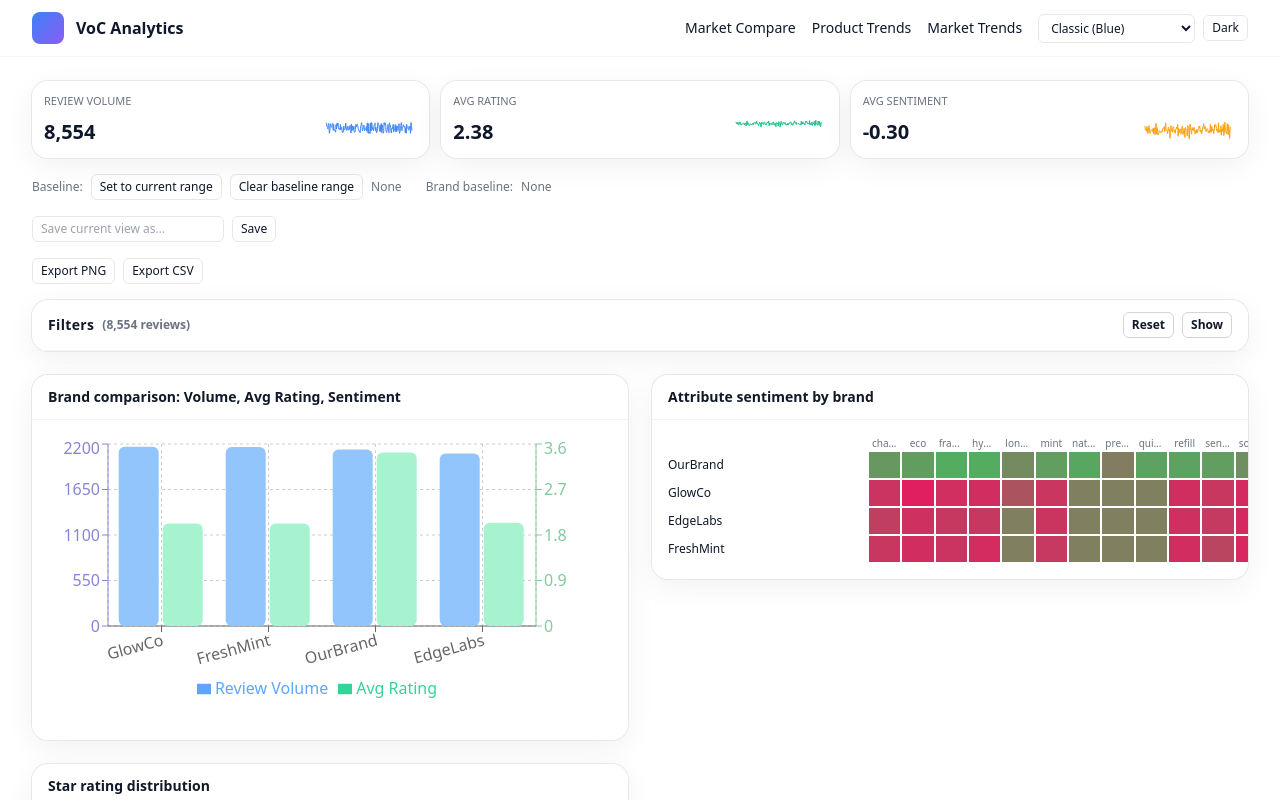
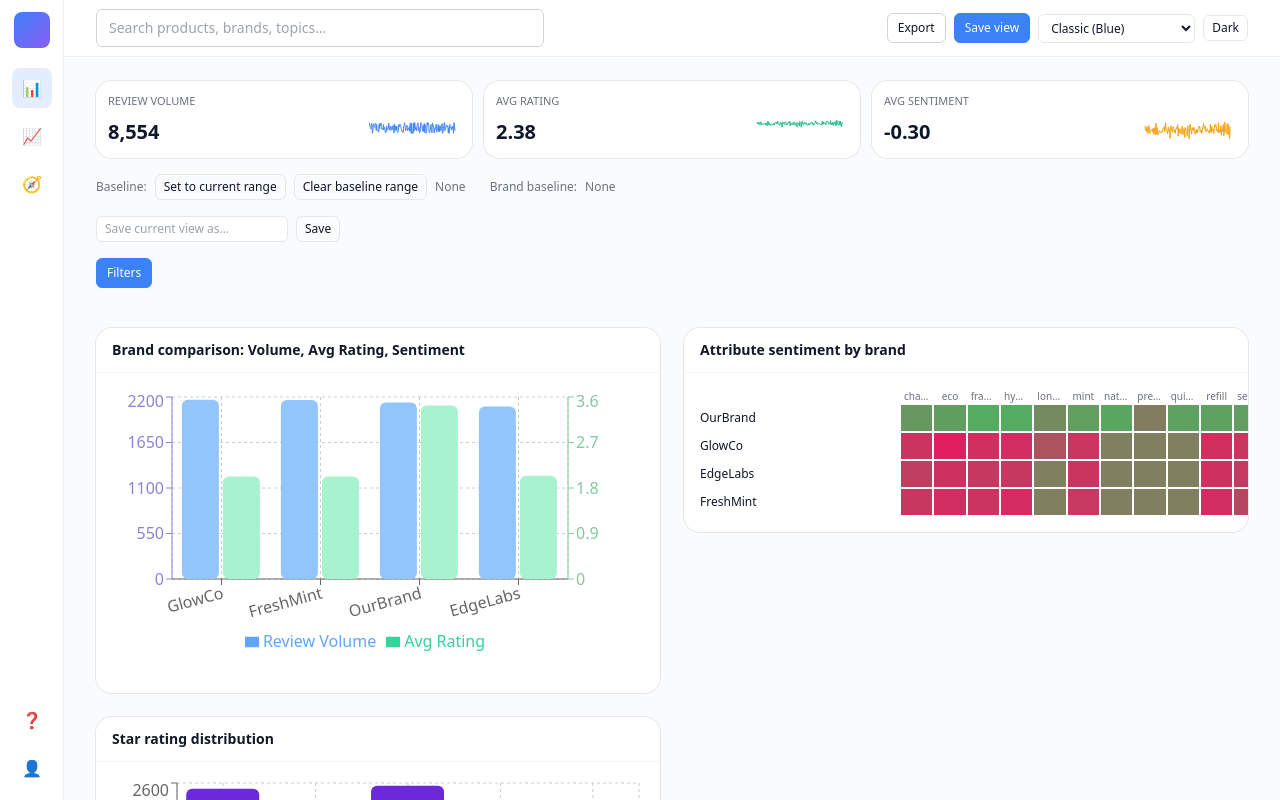
Before and after one commit to jvirgi/dashboard2, a Next.js app: page /market in a window 1280 px wide. Shown: the top 800 px of the page. Built offline with nearby package versions, Linux system fonts and the light colour scheme.

Commit message:
feat(ui): Phase 1 redesign — app shell (left rail + top bar), filter drawer, theme tokens, improved contrast

```diff
--- a/src/app/globals.css
+++ b/src/app/globals.css
@@ -3,13 +3,36 @@
 @tailwind utilities;
 
 :root {
-  --background: 255 255 255;
-  --foreground: 15 23 42; /* slate-900 for higher contrast */
-  --brand: 59 130 246;
-  --accent: 139 92 246;
+  /* Text */
+  --foreground: 15 23 42; /* slate-900 */
+  --foreground-muted: 71 85 105; /* slate-600 */
+  --foreground-subtle: 100 116 139; /* slate-500 */
+
+  /* Brand */
+  --brand: 59 130 246; /* classic blue */
+  --accent: 139 92 246; /* violet */
+
+  /* Roles (AA/CB safe approximations) */
+  --positive: 16 185 129; /* emerald */
+  --warning: 245 158 11; /* amber */
+  --negative: 239 68 68; /* rose */
+
+  /* Surfaces */
+  --surface-0: 255 255 255; /* white */
+  --surface-1: 250 251 253; /* subtle off white */
+  --surface-2: 244 246 248; /* section bg */
+
+  /* Radii */
+  --radius-sm: 8px;
+  --radius-md: 12px;
+  --radius-lg: 16px;
+
+  /* Shadows */
+  --shadow-soft: 0 6px 24px rgba(0,0,0,0.06);
+  --shadow-elevated: 0 14px 48px rgba(0,0,0,0.18);
 }
 
-/* Theme variants */
+/* Theme variants via data-theme */
 :root[data-theme="classic"] { --brand: 59 130 246; --accent: 139 92 246; }
 :root[data-theme="ocean"]   { --brand: 14 165 233; --accent: 20 184 166; }
 :root[data-theme="emerald"] { --brand: 16 185 129; --accent: 5 150 105; }
@@ -18,10 +41,7 @@
 
 html, body, #__next { height: 100%; }
 
-body {
-  color: rgb(var(--foreground));
-  background: #ffffff;
-}
+body { color: rgb(var(--foreground)); background: rgb(var(--surface-1)); }
 
 .dark body {
   background: radial-gradient(1200px 600px at 10% -10%, rgb(var(--brand) / 0.10), transparent),
@@ -32,8 +52,19 @@ body {
 
 .container-padded { @apply max-w-7xl mx-auto px-4 sm:px-6 lg:px-8; }
 
-.card { @apply bg-white/90 backdrop-blur rounded-2xl shadow-soft ring-1 ring-gray-200; }
-.dark .card { @apply bg-white/10 ring-white/10 shadow-elevated; }
+.card {
+  background-color: rgb(var(--surface-0) / 0.98);
+  -webkit-backdrop-filter: saturate(120%) blur(6px);
+  backdrop-filter: saturate(120%) blur(6px);
+  border-radius: var(--radius-lg);
+  box-shadow: var(--shadow-soft);
+  @apply ring-1 ring-gray-200;
+}
+.dark .card {
+  background-color: rgb(255 255 255 / 0.08);
+  @apply ring-white/10;
+  box-shadow: var(--shadow-elevated);
+}
 
 .card-header { @apply px-4 py-3 border-b border-gray-100 text-sm font-semibold text-gray-900; }
 .dark .card-header { @apply border-white/10 text-gray-100; }
@@ -43,18 +74,27 @@ body {
 .header-glass { @apply bg-white/90 backdrop-blur border-b border-gray-100; }
 .dark .header-glass { @apply bg-white/10 border-white/10; }
 
-/* Higher-contrast buttons */
-.btn { @apply px-2 py-1 rounded-md border text-xs; }
+/* Buttons */
+.btn { @apply inline-flex items-center gap-1 px-2.5 py-1.5 rounded-md border text-xs; }
 .btn-ghost { @apply border-gray-300 hover:border-gray-400; }
+.btn-primary { color: white; background-color: rgb(var(--brand)); border-color: rgb(var(--brand)); }
+.btn-primary:hover { filter: brightness(0.95); }
 
-/* Brand utilities using CSS variables */
+/* Brand utilities */
 .brand-text { color: rgb(var(--brand)); }
 .brand-bg { background-color: rgb(var(--brand)); }
 .brand-border { border-color: rgb(var(--brand)); }
 .brand-ring { box-shadow: 0 0 0 3px rgb(var(--brand) / 0.25); }
 .brand-gradient { background-image: linear-gradient(135deg, rgb(var(--brand)), rgb(var(--accent))); }
 
-/* Hover variants for custom utilities */
-.hover\:brand-text:hover { color: rgb(var(--brand)); }
-.hover\:brand-border:hover { border-color: rgb(var(--brand)); }
-.hover\:brand-bg:hover { background-color: rgb(var(--brand)); }
+/* Sidebar */
+.app-shell { display: grid; grid-template-columns: 64px 1fr; }
+.app-rail { @apply sticky top-0 h-screen; background: rgb(var(--surface-0)); border-right: 1px solid rgba(0,0,0,0.06); }
+.dark .app-rail { background: rgba(255,255,255,0.06); border-right-color: rgba(255,255,255,0.12); }
+.rail-item { @apply w-10 h-10 rounded-lg flex items-center justify-center; }
+.rail-item:hover { background-color: rgb(var(--brand) / 0.08); }
+.rail-item.active { background-color: rgb(var(--brand) / 0.14); color: rgb(var(--brand)); }
+
+/* Topbar */
+.topbar { @apply sticky top-0 z-30; background: rgb(var(--surface-0) / 0.9); -webkit-backdrop-filter: blur(8px); backdrop-filter: blur(8px); border-bottom: 1px solid rgba(0,0,0,0.06); }
+.dark .topbar { background: rgba(255,255,255,0.06); border-bottom-color: rgba(255,255,255,0.12); }
--- a/src/app/layout.tsx
+++ b/src/app/layout.tsx
@@ -1,7 +1,6 @@
 "use client";
 
 import './globals.css';
-import Link from 'next/link';
 import KPIBar from '@/components/KPIBar';
 import ActiveFilterChips from '@/components/ActiveFilterChips';
 import CommandPalette from '@/components/UI/CommandPalette';
@@ -10,29 +9,20 @@ import SavedViewsBar from '@/components/SavedViewsBar';
 import { FilterProvider } from '@/lib/state';
 import ContextMenuOverlay from '@/components/UI/ContextMenu';
 import DrilldownDrawer from '@/components/UI/DrilldownDrawer';
-import ThemeSelector from '@/components/UI/ThemeSelector';
+import Sidebar from '@/components/UI/Sidebar';
+import TopBar from '@/components/UI/TopBar';
 
 export default function RootLayout({ children }: { children: React.ReactNode }) {
   return (
     <html lang="en">
-      <body className="min-h-screen bg-white text-slate-900 dark:bg-transparent dark:text-slate-100">
+      <body className="min-h-screen bg-[color:rgb(var(--surface-1))] text-slate-900 dark:bg-transparent dark:text-slate-100">
         <FilterProvider>
           <ContextMenuOverlay />
           <DrilldownDrawer />
-          <header className="sticky top-0 z-40 header-glass">
-            <div className="container-padded flex items-center justify-between h-14">
-              <div className="flex items-center gap-3">
-                <div className="h-8 w-8 rounded-lg brand-gradient" />
-                <span className="font-semibold">VoC Analytics</span>
-              </div>
-              <nav className="flex items-center gap-4 text-sm">
-                <Link className="hover:brand-text" href="/market">Market Compare</Link>
-                <Link className="hover:brand-text" href="/product-trends">Product Trends</Link>
-                <Link className="hover:brand-text" href="/market-trends">Market Trends</Link>
-                <ThemeSelector />
-              </nav>
-            </div>
-          </header>
+          <div className="app-shell">
+            <Sidebar />
+            <div>
+              <TopBar />
               <main className="container-padded py-6 animate-fadeIn">
                 <KPIBar />
                 <BaselineControls />
@@ -40,6 +30,8 @@ export default function RootLayout({ children }: { children: React.ReactNode })
                 <ActiveFilterChips />
                 {children}
               </main>
+            </div>
+          </div>
           <CommandPalette />
         </FilterProvider>
       </body>
--- a/src/app/market/page.tsx
+++ b/src/app/market/page.tsx
@@ -1,18 +1,16 @@
 "use client";
 
-import FilterPanel from '@/components/FilterPanel';
 import AttributeHeatmap from '@/components/Charts/AttributeHeatmap';
 import BrandCompare from '@/components/Charts/BrandCompare';
 import RatingDistribution from '@/components/Charts/RatingDistribution';
 import ReviewsTable from '@/components/ReviewsTable';
-import ExportBar from '@/components/ExportBar';
+import FilterDrawer from '@/components/UI/FilterDrawer';
 
 export default function MarketPage() {
   return (
     <div className="grid grid-cols-1 lg:grid-cols-4 gap-6">
       <div className="lg:col-span-4">
-        <ExportBar />
-        <FilterPanel />
+        <FilterDrawer />
       </div>
       <div className="lg:col-span-2 space-y-6">
         <BrandCompare />
--- /dev/null
+++ b/src/components/UI/FilterDrawer.tsx
@@ -0,0 +1,29 @@
+"use client";
+
+import { useState } from 'react';
+import FilterPanel from '@/components/FilterPanel';
+
+export default function FilterDrawer() {
+  const [open, setOpen] = useState(false);
+  return (
+    <>
+      <div className="mb-4 flex items-center gap-2">
+        <button className="btn btn-primary" onClick={() => setOpen(true)}>Filters</button>
+      </div>
+      {open && (
+        <div className="fixed inset-0 z-40">
+          <div className="absolute inset-0 bg-black/30" onClick={() => setOpen(false)} />
+          <div className="absolute right-0 top-0 h-full w-full max-w-lg bg-white dark:bg-[#0f1627] shadow-elevated">
+            <div className="p-4 border-b border-gray-100 dark:border-white/10 flex items-center justify-between">
+              <div className="text-sm font-semibold">Filters</div>
+              <button className="btn btn-ghost" onClick={() => setOpen(false)}>Close</button>
+            </div>
+            <div className="p-4 overflow-auto h-[calc(100%-56px)]">
+              <FilterPanel />
+            </div>
+          </div>
+        </div>
+      )}
+    </>
+  );
+}
--- /dev/null
+++ b/src/components/UI/Sidebar.tsx
@@ -0,0 +1,31 @@
+"use client";
+
+import Link from 'next/link';
+import { usePathname } from 'next/navigation';
+
+function RailItem({ href, label, icon }: { href: string; label: string; icon: React.ReactNode }) {
+  const pathname = usePathname();
+  const active = pathname.startsWith(href);
+  return (
+    <Link href={href as any} className={`rail-item ${active ? 'active' : ''}`} title={label} aria-label={label}>
+      {icon}
+    </Link>
+  );
+}
+
+export default function Sidebar() {
+  return (
+    <aside className="app-rail flex flex-col items-center py-3 gap-3">
+      <div className="h-9 w-9 rounded-lg brand-gradient" />
+      <div className="mt-2 flex flex-col gap-2">
+        <RailItem href="/market" label="Market" icon={<span>📊</span>} />
+        <RailItem href="/product-trends" label="Trends" icon={<span>📈</span>} />
+        <RailItem href="/market-trends" label="Discovery" icon={<span>🧭</span>} />
+      </div>
+      <div className="mt-auto flex flex-col gap-2">
+        <a className="rail-item" href="#" title="Help" aria-label="Help">❓</a>
+        <a className="rail-item" href="#" title="Profile" aria-label="Profile">👤</a>
+      </div>
+    </aside>
+  );
+}
--- /dev/null
+++ b/src/components/UI/TopBar.tsx
@@ -0,0 +1,27 @@
+"use client";
+
+import ThemeSelector from '@/components/UI/ThemeSelector';
+import { useState } from 'react';
+
+export default function TopBar() {
+  const [q, setQ] = useState('');
+  return (
+    <div className="topbar">
+      <div className="container-padded h-14 flex items-center justify-between">
+        <div className="flex items-center gap-3 flex-1">
+          <input
+            className="w-full max-w-md px-3 py-2 text-sm rounded-md border border-gray-300 focus:outline-none focus:ring-2 focus:ring-[color:rgb(var(--brand))]/30 bg-white/80"
+            placeholder="Search products, brands, topics…"
+            value={q}
+            onChange={(e) => setQ(e.target.value)}
+          />
+        </div>
+        <div className="flex items-center gap-2">
+          <button className="btn btn-ghost">Export</button>
+          <button className="btn btn-primary">Save view</button>
+          <ThemeSelector />
+        </div>
+      </div>
+    </div>
+  );
+}
```
Lines whose indentation alone changed are shown as unchanged.
